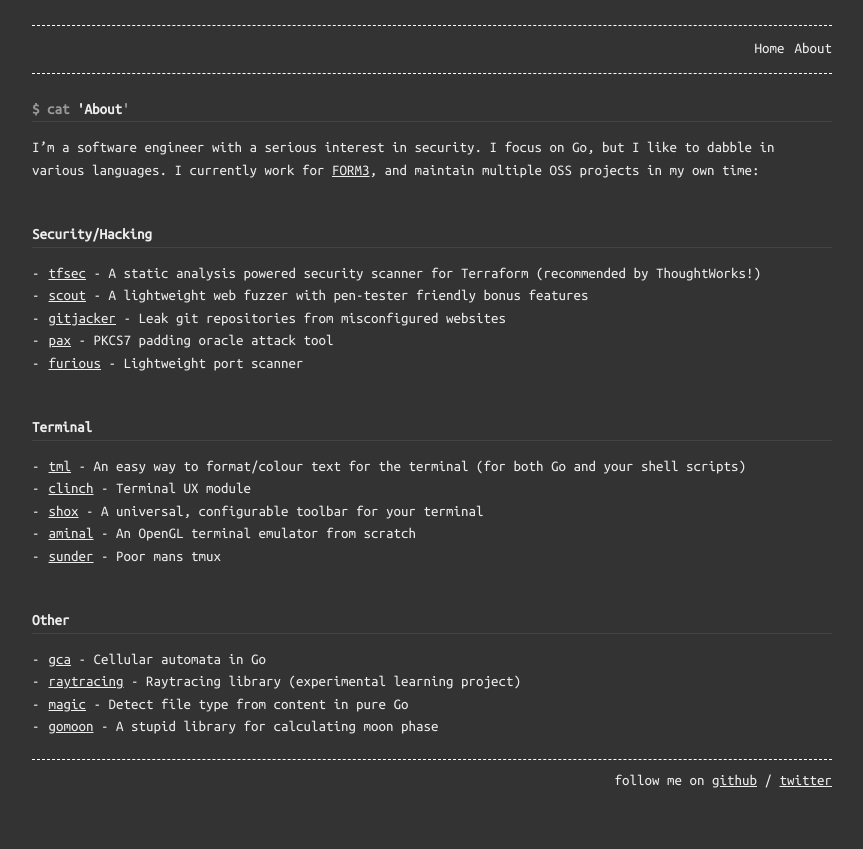
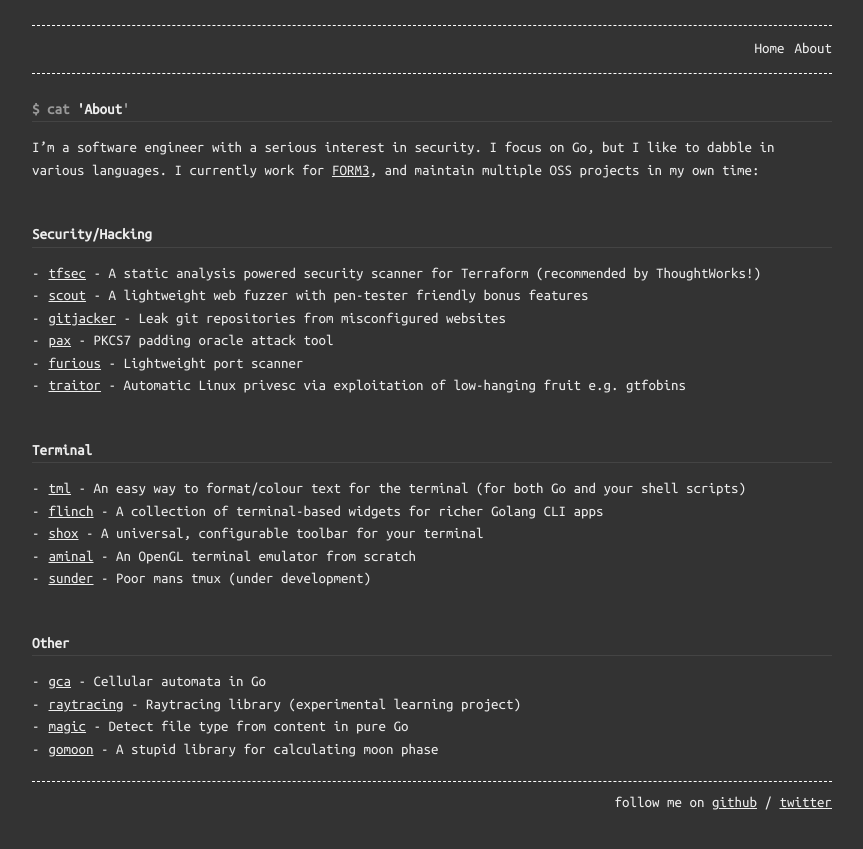
Before and after one commit to liamg/liamg.github.io, a Jekyll site: the page built from about.md, in a window 1280 px wide. Shown: the top 849 px of the page, without its empty margins (208-1071 px from the left). Built offline with Jekyll 4.4.1, drawn with Linux system fonts in a browser that asks for light colours.

Commit message:
Update about.md

```diff
--- a/about.md
+++ b/about.md
@@ -12,14 +12,15 @@ I'm a software engineer with a serious interest in security. I focus on Go, but
 - [gitjacker](https://github.com/liamg/gitjacker) - Leak git repositories from misconfigured websites
 - [pax](https://github.com/liamg/pax) - PKCS7 padding oracle attack tool
 - [furious](https://github.com/liamg/furious) - Lightweight port scanner
+- [traitor](https://github.com/liamg/traitor) - Automatic Linux privesc via exploitation of low-hanging fruit e.g. gtfobins
 
 ## Terminal
 
 - [tml](https://github.com/liamg/tml) - An easy way to format/colour text for the terminal (for both Go and your shell scripts)
-- [clinch](https://github.com/liamg/clinch) - Terminal UX module
+- [flinch](https://github.com/liamg/flinch) - A collection of terminal-based widgets for richer Golang CLI apps
 - [shox](https://github.com/liamg/shox) - A universal, configurable toolbar for your terminal
 - [aminal](https://github.com/liamg/aminal) - An OpenGL terminal emulator from scratch
-- [sunder](https://github.com/liamg/sunder) - Poor mans tmux
+- [sunder](https://github.com/liamg/sunder) - Poor mans tmux (under development)
 
 ## Other
 
```
